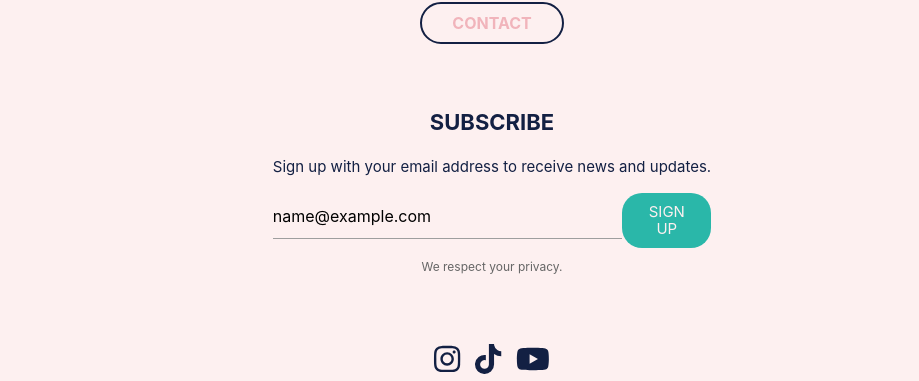
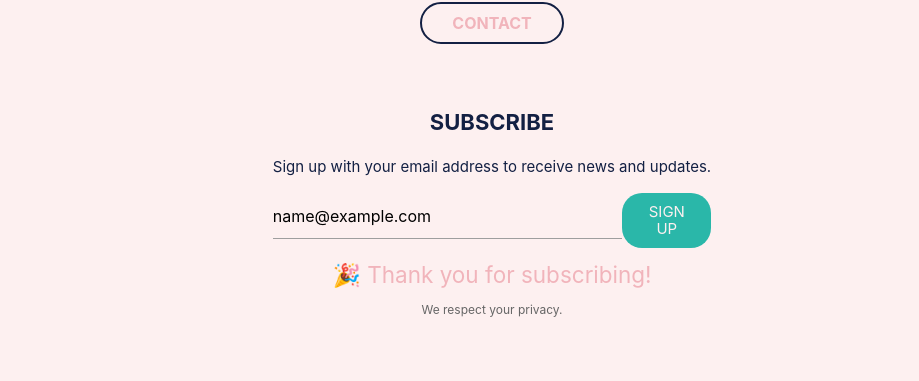
Before and after one commit to Barefootjiggy/TAJ-F, a React (Create React App) app: page / in a window 1280 px wide. Both pictures are taken after typing "name@example.com" into the empty fields and a click on the button "SIGN UP". Shown: the part 1661-2042 px from the top of the page, without its empty margins (148-1067 px from the left). Built offline with nearby package versions, Linux system fonts and the light colour scheme.

Commit message:
Cheering effect and pop up thank you add for when user signs up to subscribe

```diff
--- a/src/components/Footer/Footer.css
+++ b/src/components/Footer/Footer.css
@@ -67,6 +67,26 @@
 
 .subscribe-button:hover {
   background-color: #9fdd39;
+}
+
+.subscribe-success {
+  opacity: 0;
+  transform: scale(0.8);
+  animation: fadeInScale 0.5s ease-out forwards;
+  color: #F1B4BB;
+  font-size: 1.5rem;
+  margin-top: 10px;
+}
+
+@keyframes fadeInScale {
+  from {
+    opacity: 0;
+    transform: scale(0.8);
+  }
+  to {
+    opacity: 1;
+    transform: scale(1);
+  }
 }
 
 .privacy-text {
--- a/src/components/Footer/Footer.tsx
+++ b/src/components/Footer/Footer.tsx
@@ -9,6 +9,7 @@ const Footer: React.FC = () => {
   const location = useLocation();
   const [isWaving, setIsWaving] = useState(false);
   const [showModal, setShowModal] = useState(false);
+  const [isSubscribed, setIsSubscribed] = useState(false);
   const popperAudioRef = useRef<HTMLAudioElement | null>(null);
 
   const handleButtonClick = () => {
@@ -41,6 +42,17 @@ const Footer: React.FC = () => {
     }, 2000);
   };
 
+  const handleSubscribeSubmit = (e: React.FormEvent<HTMLFormElement>) => {
+    e.preventDefault();
+
+    const cheerAudio = new Audio(process.env.PUBLIC_URL + '/Cheering.wav');
+    cheerAudio.play();
+
+    setIsSubscribed(true);
+
+    setTimeout(() => setIsSubscribed(false), 3000);
+  };
+
   return (
     <>
       <footer className="footer-wrapper">
@@ -59,9 +71,7 @@ const Footer: React.FC = () => {
             <h2 className="subscribe-title">SUBSCRIBE</h2>
             <p>Sign up with your email address to receive news and updates.</p>
             <form
-              action="https://amandajanesnyder.us16.list-manage.com/subscribe/post?u=4d650d8819062416a7a7a2c5f&id=ee939cda45&f_id=00c20ce0f0"
-              method="post"
-              target="_blank"
+              onSubmit={handleSubscribeSubmit}
               className="subscribe-form"
             >
               <input
@@ -73,6 +83,11 @@ const Footer: React.FC = () => {
               />
               <button type="submit" className="subscribe-button">SIGN UP</button>
             </form>
+
+            {isSubscribed && (
+              <div className="subscribe-success">🎉 Thank you for subscribing!</div>
+            )}
+
             <p className="privacy-text">We respect your privacy.</p>
           </div>
 
```
Also changed, not shown: 1 other file (tests, documents, lock files or other folders).
